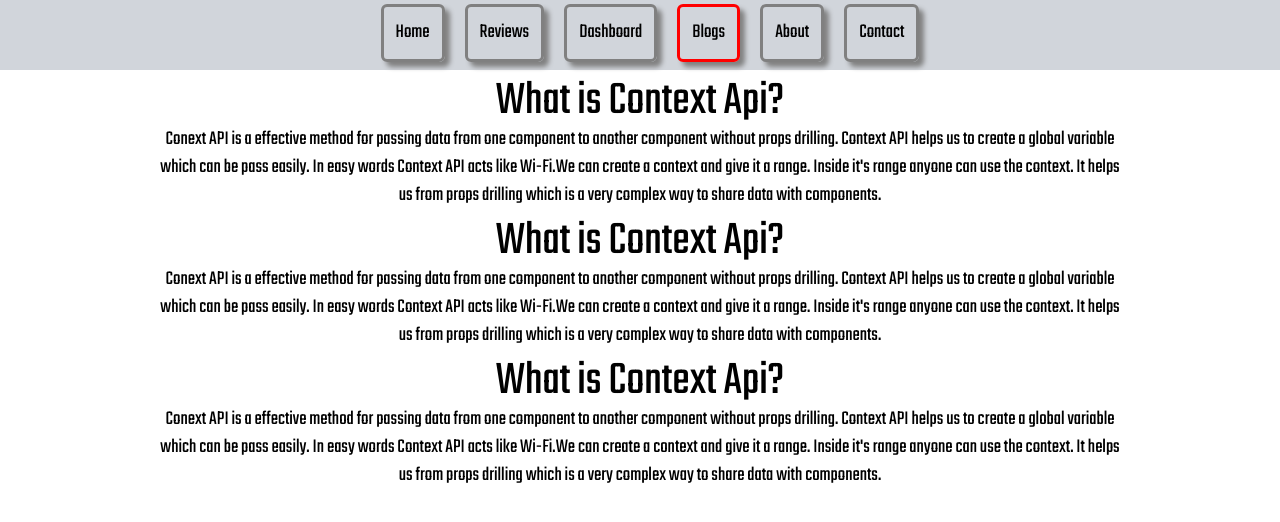
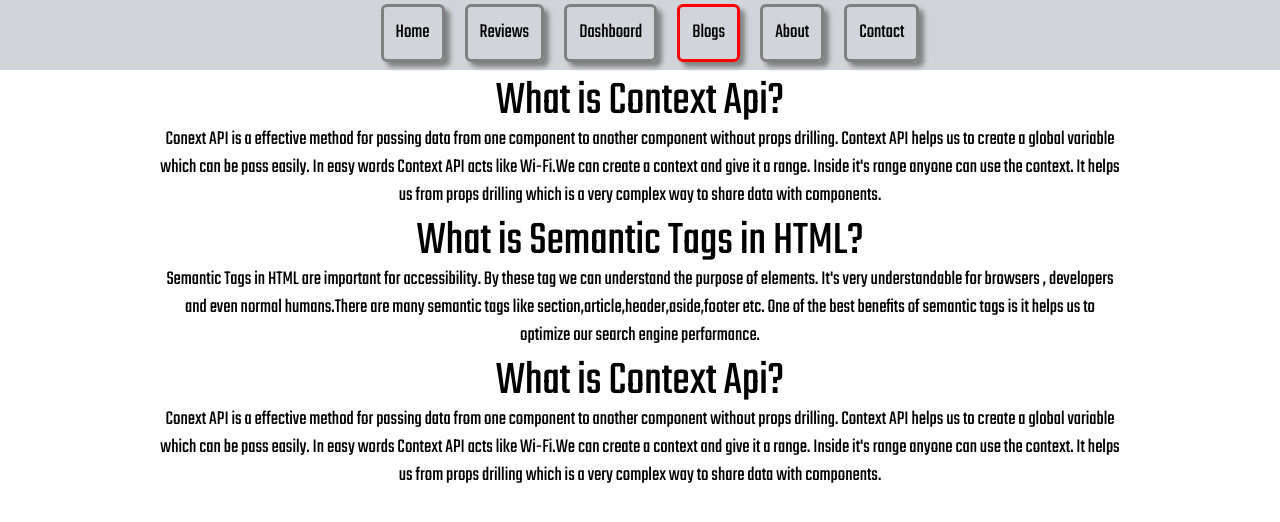
Before and after one commit to mahabubsaki/asgmt-9, a React (Create React App) app: page /blogs in a window 1280 px wide. Shown: the top 522 px of the page. Built offline with nearby package versions, Linux system fonts and the light colour scheme; a web font is replaced by a local one.

Commit message:
second question answered

```diff
--- a/src/components/Blogs/Blogs.js
+++ b/src/components/Blogs/Blogs.js
@@ -8,8 +8,8 @@ const Blogs = () => {
                 <p className="text-xl text-center">Conext API is a effective method for passing data from one component to another  component without props drilling. Context API helps us to create a global variable which can be pass easily. In easy words Context API acts like Wi-Fi.We can create a context and give it a range. Inside it's range anyone can use the context. It helps us from props drilling which is a very complex way to share data with components.</p>
             </article>
             <article className="mt-2">
-                <h1 className="text-5xl text-center">What is Context Api?</h1>
-                <p className="text-xl text-center">Conext API is a effective method for passing data from one component to another  component without props drilling. Context API helps us to create a global variable which can be pass easily. In easy words Context API acts like Wi-Fi.We can create a context and give it a range. Inside it's range anyone can use the context. It helps us from props drilling which is a very complex way to share data with components.</p>
+                <h1 className="text-5xl text-center">What is Semantic Tags in HTML?</h1>
+                <p className="text-xl text-center">Semantic Tags in HTML are important for accessibility. By these tag we can understand the purpose of elements. It's very understandable for browsers , developers and even normal humans.There are many semantic tags like section,article,header,aside,footer etc. One of the best benefits of semantic tags is it helps us to optimize our search engine performance.</p>
             </article>
             <article className="mt-2">
                 <h1 className="text-5xl text-center">What is Context Api?</h1>
```
